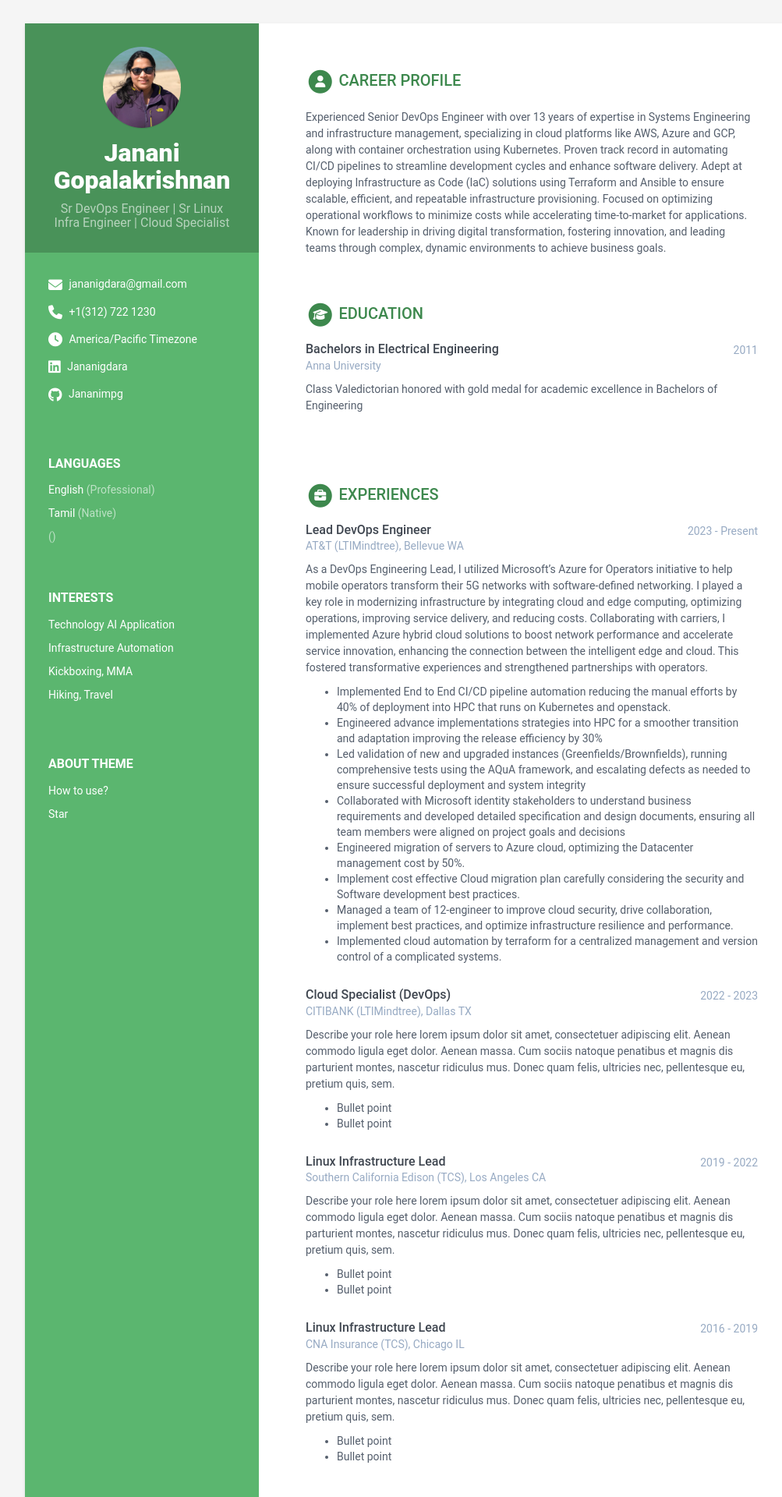
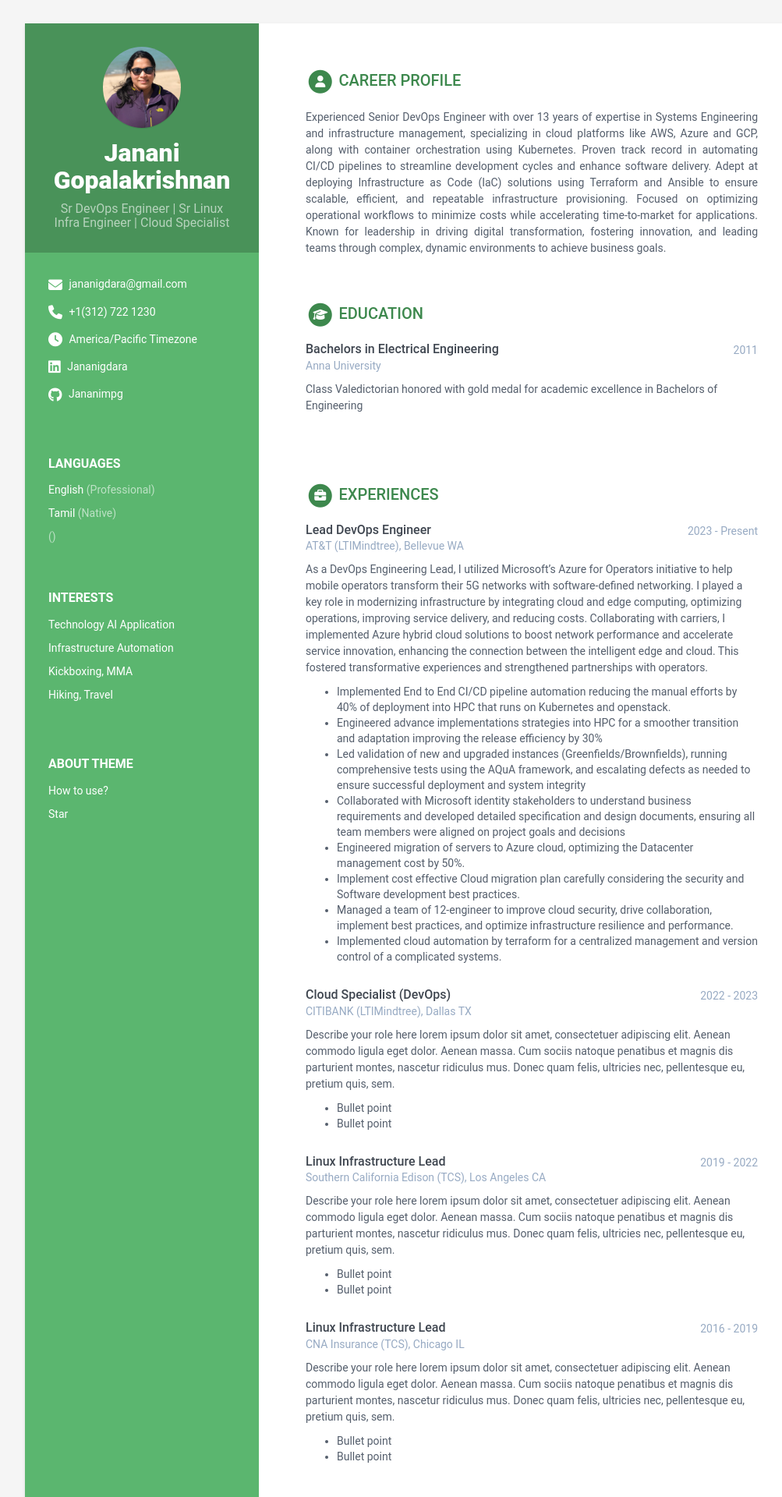
Before and after one commit to Jananimpg/portfolio, a Jekyll site: the page built from index.html, in a window 1280 px wide. Shown: the top 1920 px of the page at 78% size, without its empty margins (108-1111 px from the left). Built offline with Jekyll 4.4.1, drawn with Linux system fonts in a browser that asks for light colours.

Commit message:
Update career-profile.html

```diff
--- a/_includes/career-profile.html
+++ b/_includes/career-profile.html
@@ -10,7 +10,7 @@
     {{ career-profile.title }}
   </h2>
 
-  <div class="summary">
+  <div class="summary" style="text-align: justify;">
     {{ career-profile.summary | markdownify }}
   </div><!--//summary-->
 
```
